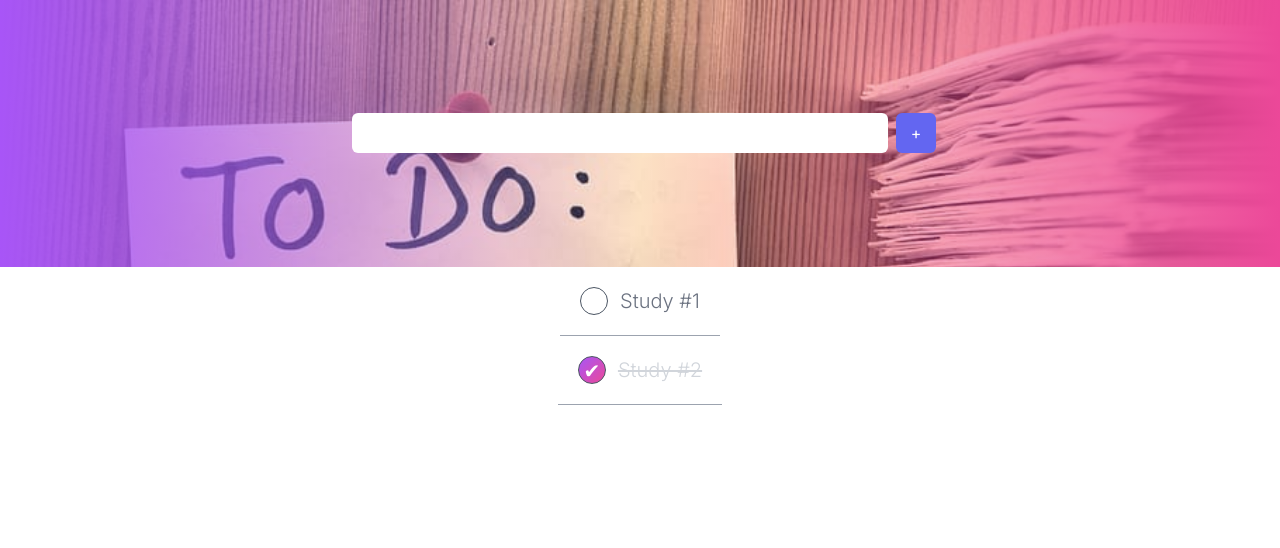
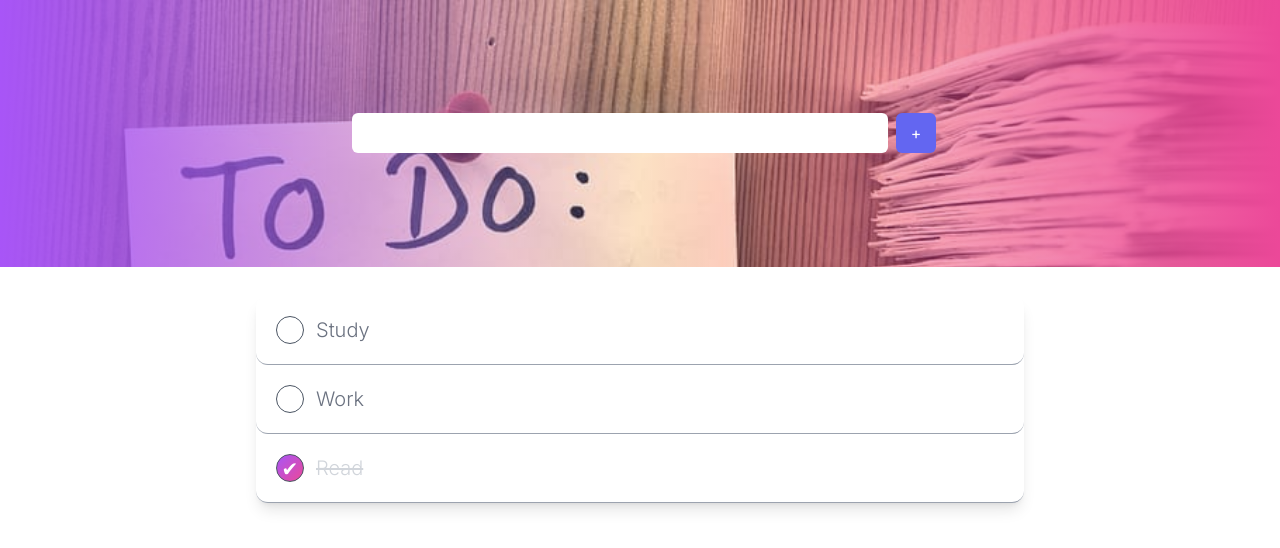
Before and after one commit to gabrielDpadua21/task-manager-tailwind, a Next.js app: page / in a window 1280 px wide. Shown: the top 548 px of the page. Built offline with nearby package versions, Linux system fonts and the light colour scheme.

Commit message:
feat: ✨ create list component

```diff
--- a/src/components/Header.tsx
+++ b/src/components/Header.tsx
@@ -1,10 +1,14 @@
 'use client';
 
-import React from "react"
+import React, { useState } from "react"
 import Form from "./Form";
-import ListItem from "./list/ListItem";
+import mock from "@/data/mock";
+import ListComponent from "./list/List";
 
 const Header: React.FC = () => {
+
+    const [tasks, setTasks] = useState(mock);
+
     return (
         <div className="h-1/3 w-screen">
             <div className="bg-image h-full w-screen">
@@ -12,9 +16,8 @@ const Header: React.FC = () => {
                     <div className="flex justify-center items-center h-full w-full">
                         <Form />
                     </div>
-                    <div className="flex justify-center items-center flex-col">
-                        <ListItem value="Study #1" isFinished={false} changeStatus={() => { }}/>
-                        <ListItem value="Study #2" isFinished={true} changeStatus={() => { }}/>
+                    <div className="h-full w-screen flex justify-center items-center">
+                        <ListComponent tasks={tasks} changeTasks={(newTasks) => setTasks(newTasks)}/>
                     </div>
                 </div>
             </div>
--- /dev/null
+++ b/src/components/list/List.tsx
@@ -0,0 +1,34 @@
+'use client'
+
+import List from "@/model/List"
+import React from "react"
+import ListItem from "./ListItem";
+
+
+interface ListProps {
+    tasks: List;
+    changeTasks: (tasks: List) => void
+}
+
+const ListComponent: React.FC<ListProps> = (props: ListProps) => {
+
+    const { tasks } = props;
+
+    return (
+        <div className={`
+           flex w-3/5 justify-center items-center
+        `}>
+            <ul className={`w-full list-none bg-white shadow-lg rounded-xl`}>
+                {tasks.itens.map((task) => (
+                    <ListItem key={task.id} value={task.description} isFinished={task.status} changeStatus={() => {
+                        const modifiedTask = task.toogleStatus();
+                        const newTasks = tasks.toogleTask(modifiedTask);
+                        props.changeTasks(newTasks);
+                    }}/>
+                ))}
+            </ul>
+        </div>
+    )
+}
+
+export default ListComponent;
--- a/src/components/list/ListItem.tsx
+++ b/src/components/list/ListItem.tsx
@@ -16,7 +16,7 @@ const ListItem: React.FC<ListItemProps> = (props: ListItemProps) => {
 
     return (
         <div onClick={props.changeStatus} className={`
-           flex items-center bg-white text-black p-5 border-b border-gray-400 text-xl cursor-pointer
+           flex items-center bg-white text-black p-5 border-b border-gray-400 text-xl cursor-pointer rounded-xl
         `}>
             <Select value={props.isFinished}/>
             <span className={`ml-3 font-light ${textStyle}`}>
```
